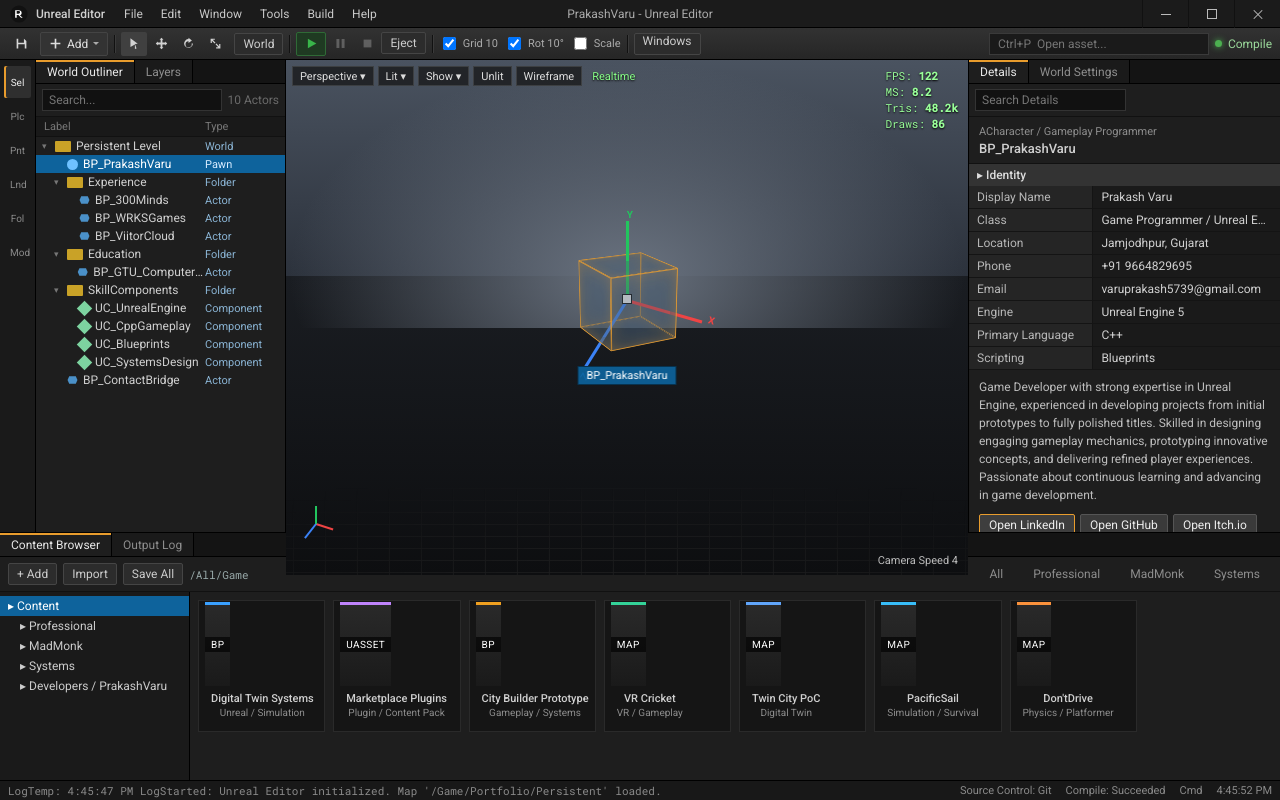
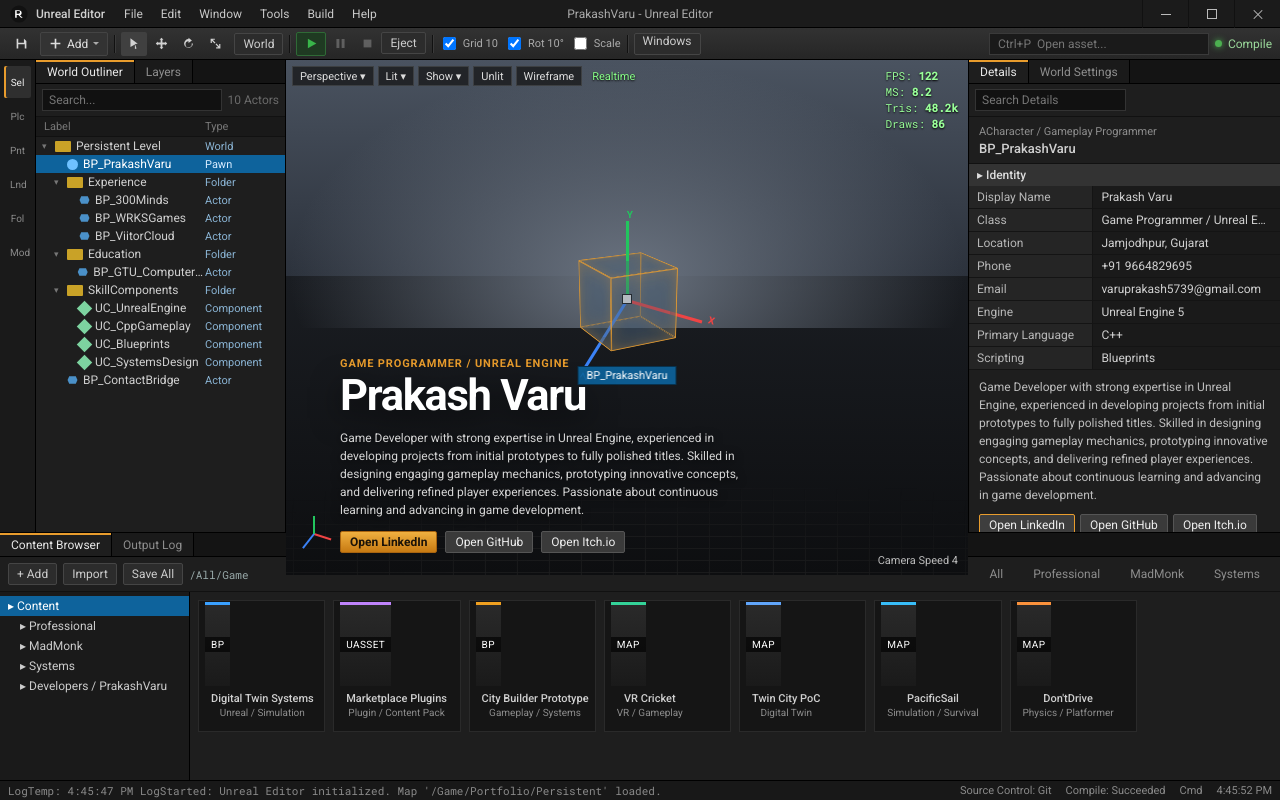
Before and after one commit to varuprakash/UnrealEditorInspired-Portfolio, a website built with Vite: page index.html in a window 1280 px wide. Built offline with nearby package versions, Linux system fonts and the light colour scheme.

Commit message:
from cursor final push

```diff
--- a/index.html
+++ b/index.html
@@ -166,6 +166,7 @@
               <div class="vp-axis-widget" aria-hidden="true">
                 <i class="ax x"></i><i class="ax y"></i><i class="ax z"></i>
               </div>
+              <div class="viewport-hud" id="viewportHud"></div>
               <div class="cam-speed">Camera Speed 4</div>
               <div class="pie-banner hidden" id="pieBanner">PLAYING IN EDITOR  —  Shift+F1 mouse  ·  Esc stop</div>
             </div>
--- a/src/main.js
+++ b/src/main.js
@@ -96,6 +96,24 @@ function renderDetails(id) {
 function renderActor(id) {
   const d = getDetail(id);
   $("actorLabel").textContent = d.title.length > 28 ? d.title.slice(0, 26) + "…" : d.title;
+
+  const isHero = id === "hero" || id === "world";
+  $("viewportHud").innerHTML = `
+    <div class="hero-card">
+      <div class="role">${isHero ? profile.role : d.category + "  ·  Selected"}</div>
+      <h1>${isHero ? profile.name : d.title}</h1>
+      <p>${d.body}</p>
+      <div class="hud-actions">
+        ${(d.cta || [{ label: "Inspect Details", href: "#details" }])
+          .slice(0, 3)
+          .map(
+            (c, i) =>
+              `<a class="ue-btn ${i === 0 ? "primary" : ""}" href="${c.href}" ${c.href.startsWith("http") || c.href.startsWith("mailto") || c.href.startsWith("tel") ? 'target="_blank" rel="noreferrer"' : ""}>${c.label}</a>`
+          )
+          .join("")}
+      </div>
+    </div>
+  `;
 }
 
 function renderAssets() {
--- a/src/styles.css
+++ b/src/styles.css
@@ -713,12 +713,58 @@ svg {
   text-shadow: 0 1px 2px #000;
 }
 
+.viewport-hud {
+  position: absolute;
+  left: 54px;
+  right: 140px;
+  bottom: 22px;
+  max-width: 640px;
+  z-index: 2;
+  pointer-events: none;
+}
+
+.viewport-hud .ue-btn {
+  pointer-events: auto;
+}
+
+.hero-card h1 {
+  margin: 0 0 6px;
+  font-size: clamp(26px, 3.4vw, 48px);
+  font-weight: 700;
+  letter-spacing: -0.03em;
+  color: #fff;
+  text-shadow: 0 8px 30px rgba(0, 0, 0, 0.7);
+}
+
+.hero-card .role {
+  color: var(--accent);
+  font-weight: 700;
+  letter-spacing: 0.08em;
+  text-transform: uppercase;
+  font-size: 11px;
+}
+
+.hero-card p {
+  margin: 8px 0 12px;
+  max-width: 62ch;
+  color: #d4d4d4;
+  line-height: 1.5;
+  text-shadow: 0 2px 10px #000;
+}
+
+.hud-actions {
+  display: flex;
+  flex-wrap: wrap;
+  gap: 8px;
+}
+
 .vp-axis-widget {
   position: absolute;
-  left: 12px;
-  bottom: 28px;
+  left: 10px;
+  bottom: 18px;
   width: 42px;
   height: 42px;
+  z-index: 3;
 }
 
 .ax {
@@ -864,6 +910,13 @@ svg {
 .ue-btn.primary {
   background: #3e3e3e;
   border-color: var(--accent);
+}
+
+.hero-card .ue-btn.primary {
+  background: linear-gradient(#f0b040, #c77a12);
+  border-color: #a86410;
+  color: #1a1208;
+  font-weight: 600;
 }
 
 .skill-bars {
```
